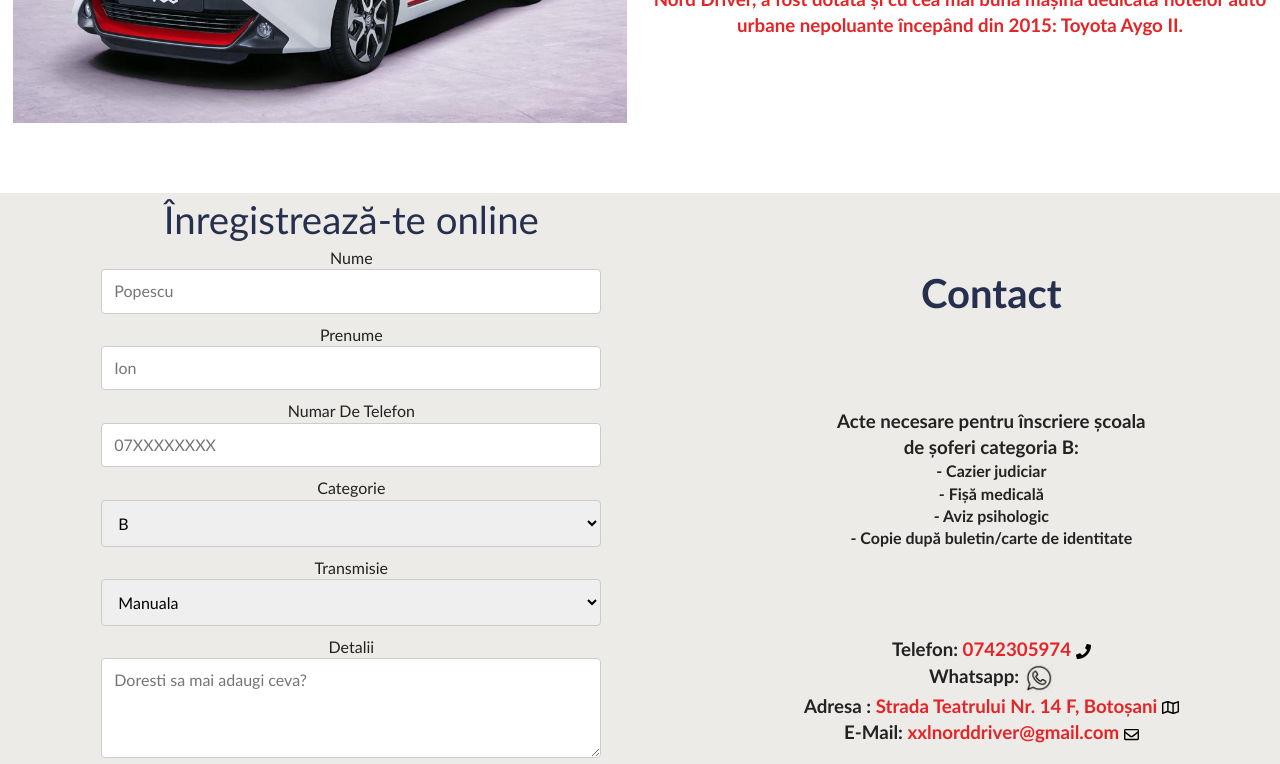
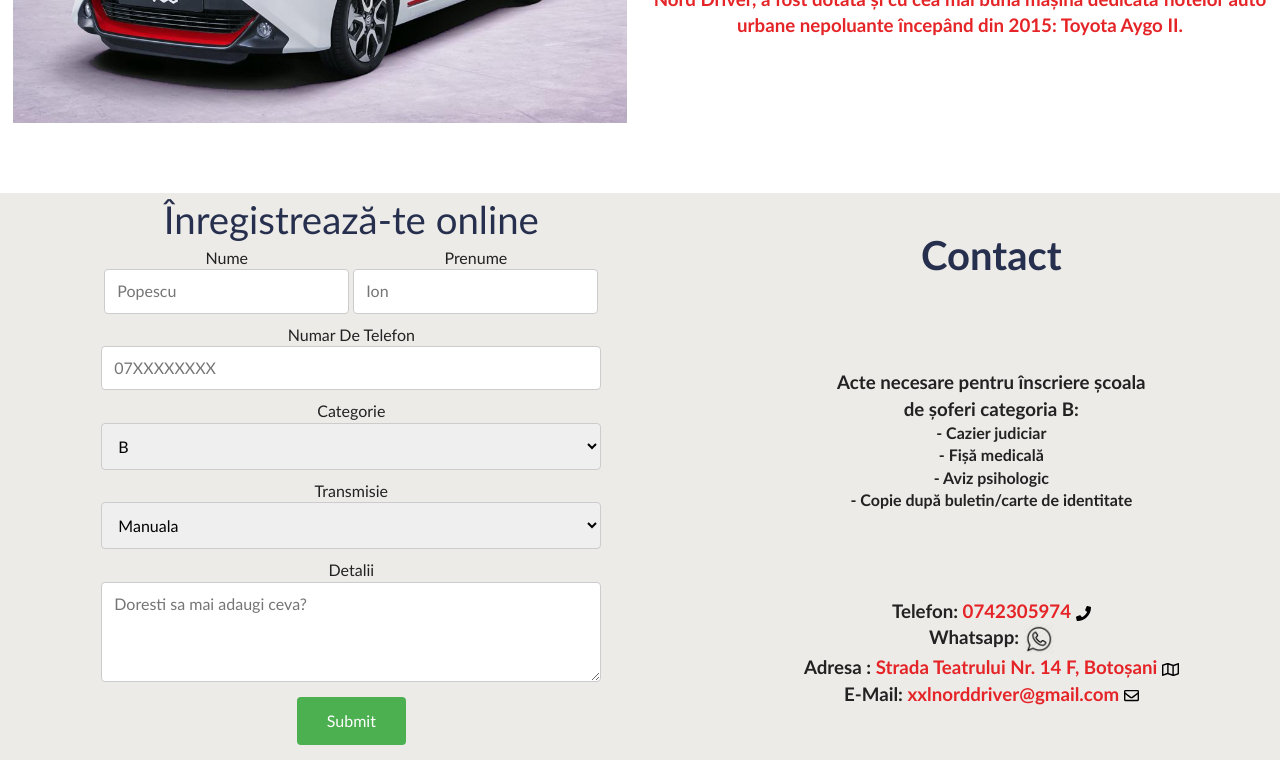
Before and after one commit to silviuilas/XXLNordDriver, a PHP site: page / in a window 1280 px wide. Shown: the part 3360-4124 px from the top of the page. Run offline with PHP 8.4, Linux system fonts and the light colour scheme; grey boxes are pictures that could not be loaded.

Commit message:
visual imprv on forum

```diff
--- a/css/custom.css
+++ b/css/custom.css
@@ -115,7 +115,7 @@
 }
 
 .main-title h1 {
-  font-size: clamp(40px,10vw,60px);
+  font-size: clamp(40px, 10vw, 60px);
   color: white;
   text-shadow: 2px 2px black;
   margin: 0;
@@ -125,7 +125,7 @@
   color: white;
   text-shadow: 2px 2px black;
   margin: 0;
-  font-size: clamp(30px,8vw, 40px);
+  font-size: clamp(30px, 8vw, 40px);
 }
 
 .about-us-summary-background {
@@ -193,12 +193,12 @@
   margin-top: 40px;
 }
 
-.services-title-filter{
-  background-color: rgba(229, 36, 39,0.8);
+.services-title-filter {
+  background-color: rgba(229, 36, 39, 0.8);
 }
 
 .services-title {
-  font-size: clamp(30px,5vw,40px);
+  font-size: clamp(30px, 5vw, 40px);
   font-weight: bold;
   color: white;
   margin-top: 20px;
@@ -236,16 +236,17 @@
   font-weight: bold;
 }
 
-.service-box-img{
+.service-box-img {
   margin: 0 auto;
   width: 48vw;
 }
 
-@media only screen and (max-width: 700px){
-  .service-box-img{
+@media only screen and (max-width: 700px) {
+  .service-box-img {
     width: 100vw;
   }
-  .service-box-all-text{
+
+  .service-box-all-text {
     width: 100vw;
   }
 }
@@ -321,7 +322,7 @@
 
 .contact-us h2 {
   color: white;
-  font-size: clamp(27px,4vw,40px);
+  font-size: clamp(27px, 4vw, 40px);
   font-weight: 700;
   text-shadow: 2px 2px gray;
 }
@@ -356,7 +357,8 @@ footer h5 {
   width: 100%;
   font-weight: 700;
 }
-.footer-information a{
+
+.footer-information a {
   text-decoration: none;
   color: white;
 }
@@ -394,6 +396,17 @@ input[type=text], select, textarea {
   resize: vertical /* Allow the user to vertically resize the textarea (not horizontally) */
 }
 
+.half-column-on-desktop{
+  display: inline-block;
+  width: 49%;
+}
+
+@media only screen and (max-width: 1000px){
+  .half-column-on-desktop{
+    width: 100%;
+  }
+}
+
 /* Style the submit button with a specific background color etc */
 input[type=submit] {
   background-color: #4CAF50;
@@ -412,12 +425,12 @@ input[type=submit]:hover {
 /* Add a background color and some padding around the form */
 .container-online-registration {
   border-radius: 5px;
-  background-color: rgb(237, 235, 232);;
+  background-color: rgb(237, 235, 232);
   padding-bottom: 15px;
   max-width: 500px;
 }
 
-.online-registration-title{
-  font-size: max(30px,3vw);
+.online-registration-title {
+  font-size: max(30px, 3vw);
   color: rgb(38, 47, 77);
 }
--- a/index_main.html
+++ b/index_main.html
@@ -213,12 +213,14 @@
       </div>
       <form method="post">
 
-        <label for="fname">Nume</label>
-        <input type="text" id="fname" name="firstname" placeholder="Popescu" required>
-
-        <label for="lname">Prenume</label>
-        <input type="text" id="lname" name="lastname" placeholder="Ion" required>
-
+        <div class="half-column-on-desktop">
+          <label for="fname">Nume</label>
+          <input type="text" id="fname" name="firstname" placeholder="Popescu" required>
+        </div>
+        <div class="half-column-on-desktop">
+          <label for="lname">Prenume</label>
+          <input type="text" id="lname" name="lastname" placeholder="Ion" required>
+        </div>
         <label for="phone">Numar De Telefon</label>
         <input type="text" id="phone" name="phonenumber" placeholder="07XXXXXXXX" required>
 
```
